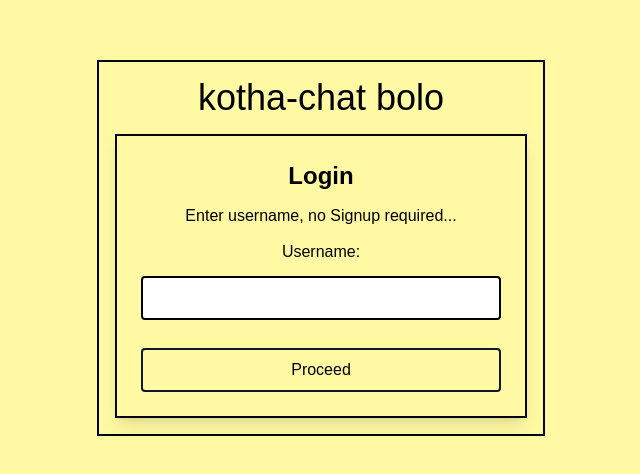
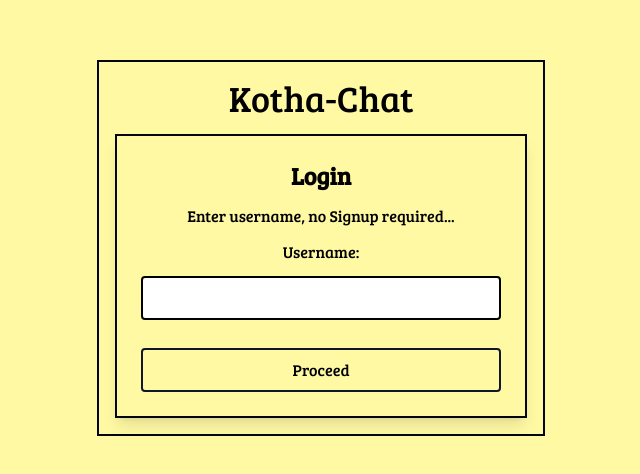
Before and after one commit to afaiyaz006/Kotha, a Next.js app: page / in a window 1280 px wide. Shown: the part 152-626 px from the top of the page, without its empty margins (319-959 px from the left). Built offline with nearby package versions, Linux system fonts and the light colour scheme.

Commit message:
fixed page infinite loading bug

```diff
--- a/app/chat/page.tsx
+++ b/app/chat/page.tsx
@@ -1,8 +1,7 @@
 "use client";
 import React, { useEffect, useState, useRef } from 'react';
 import { io } from "socket.io-client";
-import { useSearchParams } from 'next/navigation';
-import { Suspense } from 'react'
+
 
 export default function Chat() {
 
@@ -10,7 +9,7 @@ export default function Chat() {
   const [messages, setMessages] = useState<any[]>([])
   const [users, setUsers] = useState<any[]>([])
   const socketRef = useRef<any>(null)
-  const [username, setUsername] = useState('')
+  const [username, setUsername] = useState('anon')
   const [selectUser, setSelectUser] = useState(String)
 
   const handleSelectUser = (event: any) => {
@@ -82,14 +81,14 @@ export default function Chat() {
         },
       }
     );
-    const username = localStorage.getItem('username') || 'anon';
-    if (username) {
-        setUsername(username);
-    } else {
-
-        alert("No username found! Redirecting to home.");
-        window.location.href = '/';
+    const usernameGet=localStorage.getItem('username')
+    if(usernameGet){
+      setUsername(usernameGet)
     }
+    else {
+      alert("No username found! Redirecting to home.");
+      window.location.href = '/';
+  }
     socketRef.current = socket
 
 
@@ -148,7 +147,7 @@ export default function Chat() {
     }
 
 
-    })
+    },[username])
 
     function sendMessage(event: any) {
       event.preventDefault()
--- a/app/layout.tsx
+++ b/app/layout.tsx
@@ -1,11 +1,16 @@
 import type { Metadata } from "next";
 import localFont from "next/font/local";
 import "./globals.css";
-
+import { Bree_Serif } from "next/font/google";
 const geistSans = localFont({
   src: "./fonts/GeistVF.woff",
   variable: "--font-geist-sans",
   weight: "100 900",
+});
+
+const breeSerif = Bree_Serif({
+  subsets: ["latin-ext"],
+  weight: "400",
 });
 const geistMono = localFont({
   src: "./fonts/GeistMonoVF.woff",
@@ -14,8 +19,8 @@ const geistMono = localFont({
 });
 
 export const metadata: Metadata = {
-  title: "Create Next App",
-  description: "Generated by create next app",
+  title: "Kotha-Chat",
+  description: "Lightweight chat.",
 };
 
 export default function RootLayout({
@@ -26,7 +31,7 @@ export default function RootLayout({
   return (
     <html lang="en">
       <body
-        className={`${geistSans.variable} ${geistMono.variable} antialiased`}
+        className={`${breeSerif.className} antialiased`}
       >
         {children}
       </body>
--- a/app/page.tsx
+++ b/app/page.tsx
@@ -20,7 +20,7 @@ export default function Home() {
         <div className="container mx-auto min-h-screen flex items-center justify-center">
             <div className="w-full max-w-md mx-2 border-2 border-slate-950 p-4">
                 <div className="text-center text-4xl mb-4">
-                    kotha-chat bolo
+                    Kotha-Chat
                 </div>
                 <div className="shadow-lg p-6 border-2 border-slate-950">
                     <form onSubmit={handleLogin} className="flex flex-col gap-y-3">
```
Also changed, not shown: .eslintrc.json.
